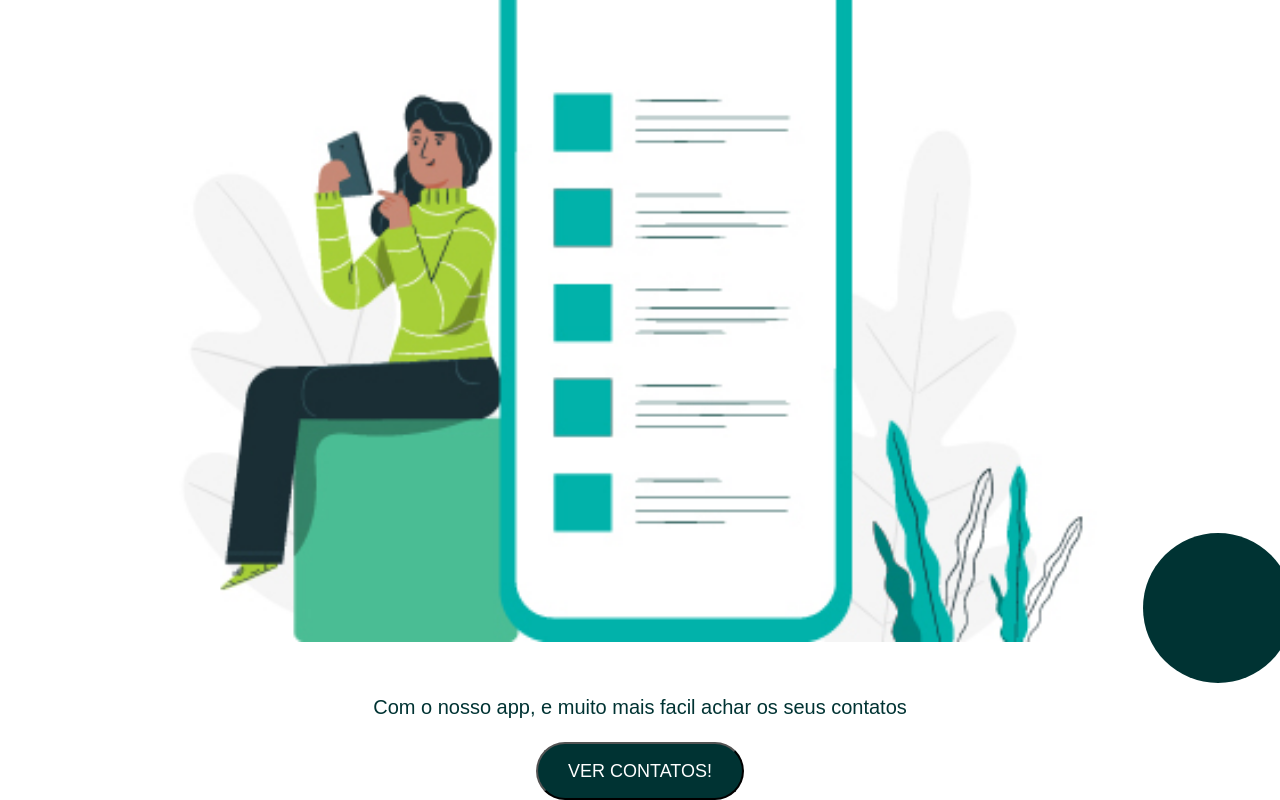
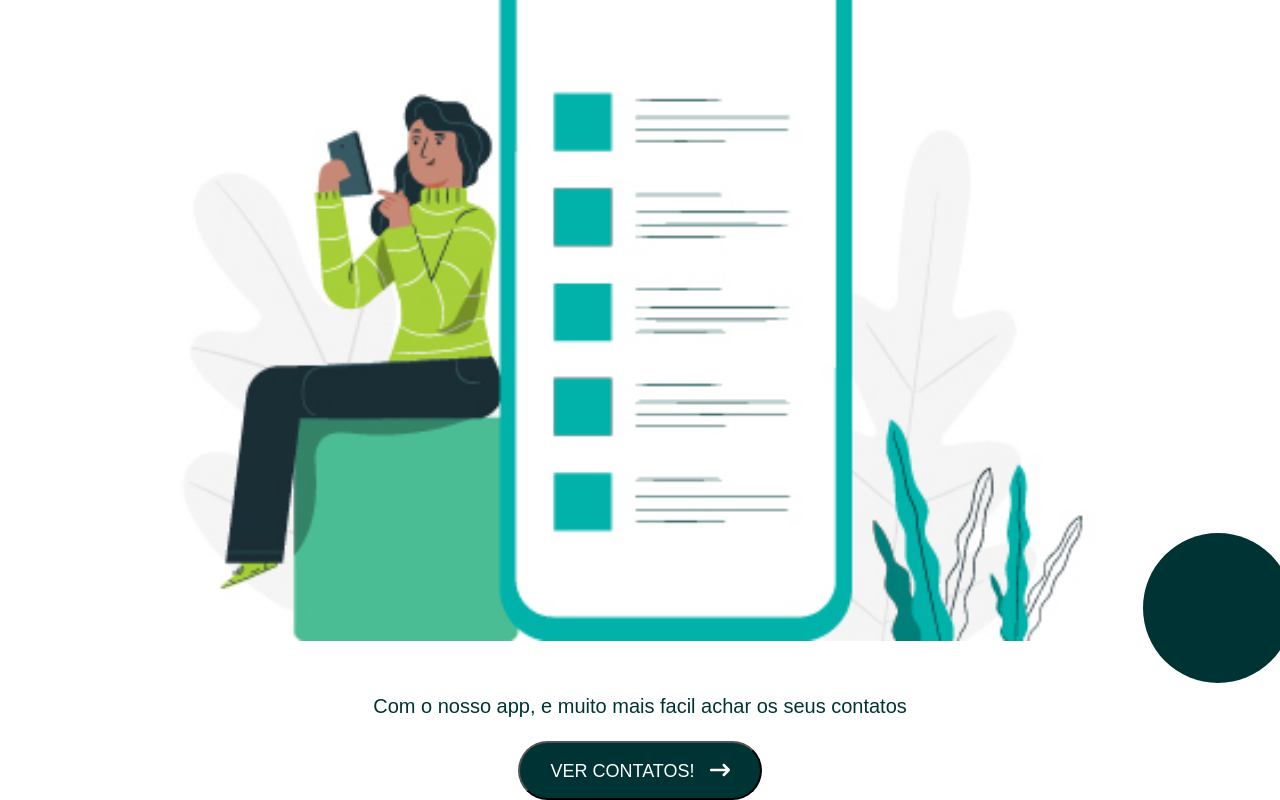
Before and after one commit to ravanss/contactApp, an Angular app in the folder contactApp/: page / in a window 1280 px wide. Shown: the part 174-974 px from the top of the page. Built offline with nearby package versions, Linux system fonts and the light colour scheme.

Commit message:
adicionando o fontAwesome ao projeto com o auxilio do npm

```diff
--- a/contactApp/package.json
+++ b/contactApp/package.json
@@ -21,6 +21,9 @@
     "@angular/platform-server": "^17.2.0",
     "@angular/router": "^17.2.0",
     "@angular/ssr": "^17.2.3",
+    "@fortawesome/angular-fontawesome": "^0.14.1",
+    "@fortawesome/fontawesome-svg-core": "^6.5.1",
+    "@fortawesome/free-solid-svg-icons": "^6.5.1",
     "express": "^4.18.2",
     "rxjs": "~7.8.0",
     "tslib": "^2.3.0",
--- a/contactApp/src/app/pages/home/home.component.html
+++ b/contactApp/src/app/pages/home/home.component.html
@@ -4,6 +4,6 @@
   <p>Com o nosso app, e muito mais facil achar os seus contatos</p>
   <button (click)="openContacts()">
     ver contatos!
-
+    <fa-icon [icon]="arrowrightlong" class="icone-home"></fa-icon>
   </button>
 </main>
--- a/contactApp/src/app/pages/home/home.component.scss
+++ b/contactApp/src/app/pages/home/home.component.scss
@@ -51,6 +51,9 @@
     color: var(--white);
     border-radius: 50px;
     padding: 15px 30px;
-
+    .icone-home{
+      font-size: 20px;
+      margin-left: 10px;
+    }
   }
 }
--- a/contactApp/src/app/pages/home/home.component.ts
+++ b/contactApp/src/app/pages/home/home.component.ts
@@ -1,16 +1,20 @@
 import { Component } from '@angular/core';
 import { Router } from '@angular/router';
+import { FontAwesomeModule } from '@fortawesome/angular-fontawesome';
+import { faArrowRightLong } from '@fortawesome/free-solid-svg-icons';
 
 @Component({
   selector: 'app-home',
   standalone: true,
-  imports: [],
+  imports: [FontAwesomeModule],
   templateUrl: './home.component.html',
   styleUrl: './home.component.scss'
 })
 export class HomeComponent {
   constructor(private router: Router){}
 
+  arrowrightlong = faArrowRightLong;
+
   openContacts(){
     this.router.navigate(["contatos"]);
   }
```
Also changed, not shown: 1 other file (tests, documents, lock files or other folders).
